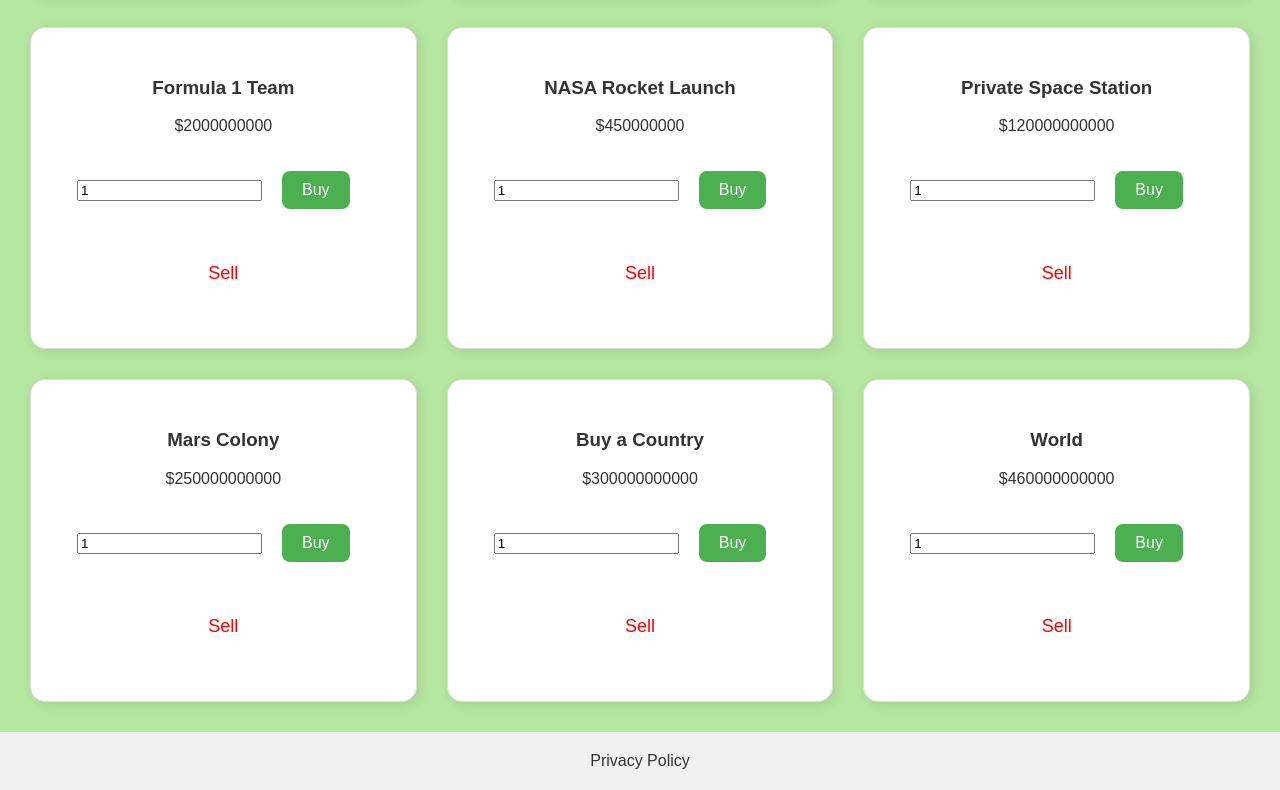
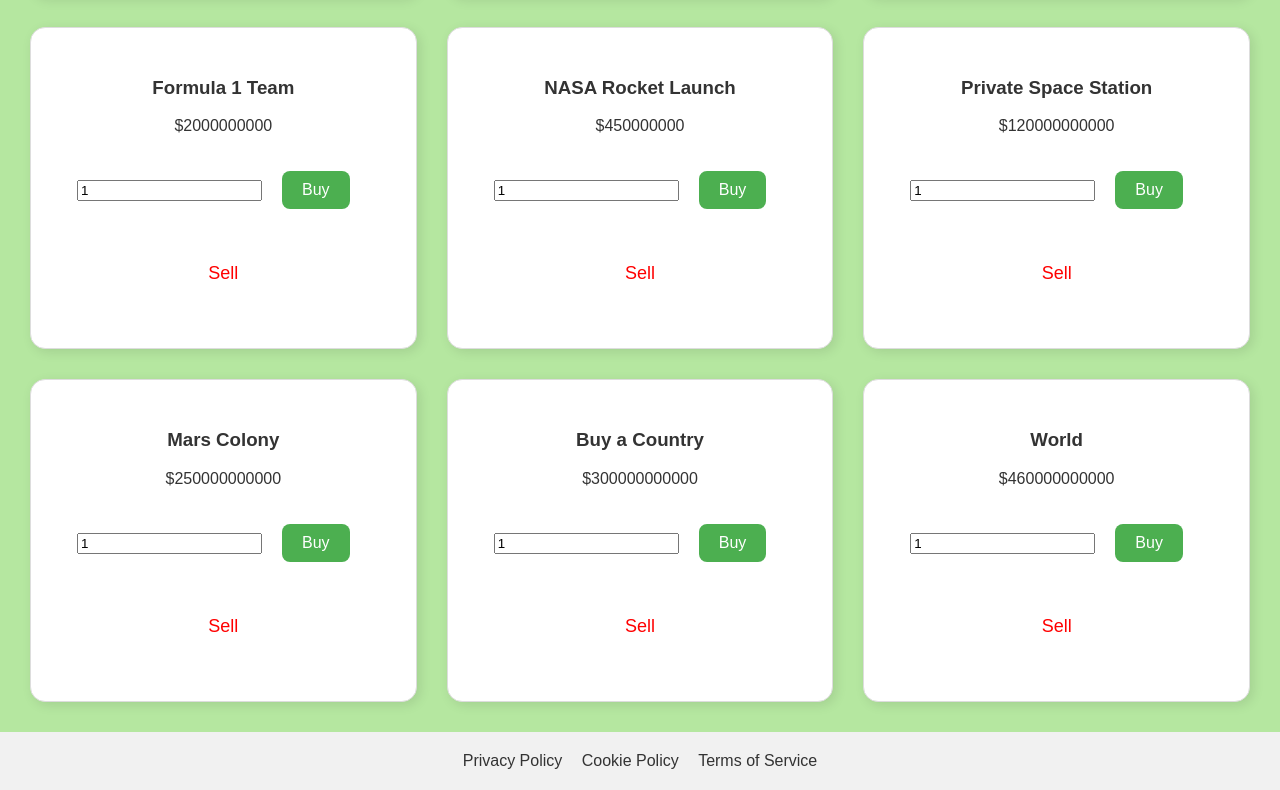
Before and after one commit to Nail-Revolution-777/Smart-Spendings, a plain HTML site: page index.html in a window 1280 px wide. Shown: the part 5782-6572 px from the top of the page. Drawn offline with Linux system fonts and the light colour scheme.

Commit message:
Add files via upload

```diff
--- a/index.html
+++ b/index.html
@@ -31,10 +31,17 @@
     <script src="script.js"></script>
 
     <footer style="text-align: center; padding: 20px; background: #f1f1f1;">
-        <a href="privacy.html" target="_blank" style="color: #333; text-decoration: none; font-size: 16px;">
-            Privacy Policy
-        </a>
-    </footer>
+    <a href="privacy.html" target="_blank" style="color: #333; text-decoration: none; font-size: 16px; margin-right: 15px;">
+        Privacy Policy
+    </a>
+    <a href="cookie.html" target="_blank" style="color: #333; text-decoration: none; font-size: 16px; margin-right: 15px;">
+        Cookie Policy
+    </a>
+    <a href="terms.html" target="_blank" style="color: #333; text-decoration: none; font-size: 16px;">
+        Terms of Service
+    </a>
+</footer>
+
 
 </body>
 </html>
```
